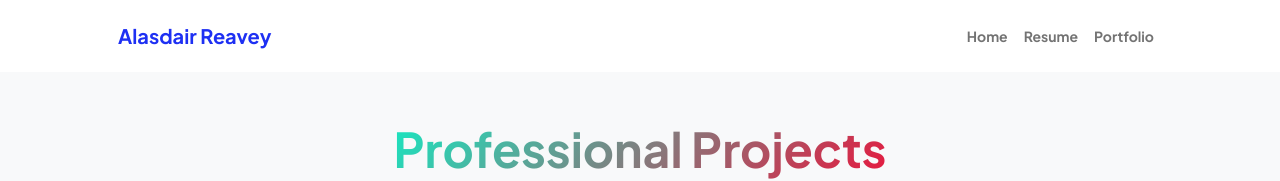
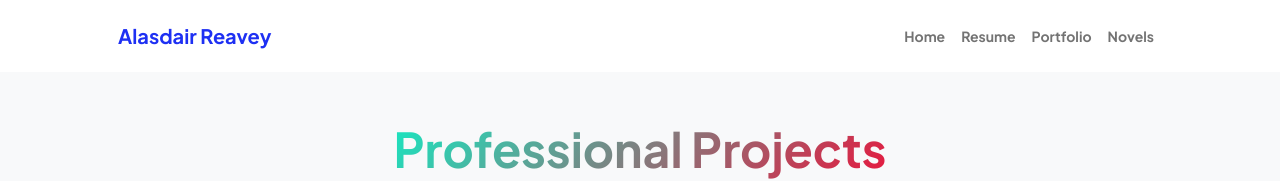
Before and after one commit to Ayrlyn/ayrlyn.github.io, a website: page games.html in a window 1280 px wide. Shown: the top 181 px of the page. Drawn offline with nearby package versions, Linux system fonts and the light colour scheme.

Commit message:
Revert "[REM]Access to writing section"
This reverts commit 9fc3af1b9e7063ac92503d958da363f6ce4f7637.

```diff
--- a/games.html
+++ b/games.html
@@ -29,7 +29,7 @@
                             <li class="nav-item"><a class="nav-link" href="index.html">Home</a></li>
                             <li class="nav-item"><a class="nav-link" href="resume.html">Resume</a></li>
                             <li class="nav-item"><a class="nav-link" href="games.html">Portfolio</a></li>
-                            <!--<li class="nav-item"><a class="nav-link" href="writing.html">Novels</a></li>-->
+                            <li class="nav-item"><a class="nav-link" href="writing.html">Novels</a></li>
                         </ul>
                     </div>
                 </div>
```
Also changed, not shown: index.html (+1 -1 lines), resume.html (+1 -1 lines).
